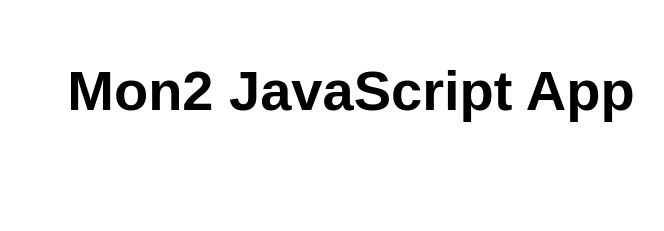
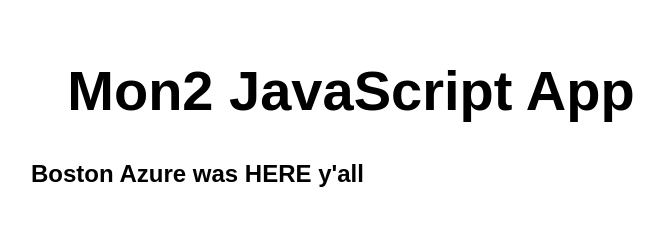
Before and after one commit to bostonazure/mon2ba, a website: page src/index.html in a window 1280 px wide. Shown: the whole page, without its empty margins (289-953 px from the left). Drawn offline with Linux system fonts and the light colour scheme.

Commit message:
Update index.html

```diff
--- a/src/index.html
+++ b/src/index.html
@@ -11,6 +11,7 @@
 <body>
   <main>
     <h1>Mon2 JavaScript App</h1>
+    <h2>Boston Azure was HERE y'all</h2>
   </main>
 </body>
 
```
